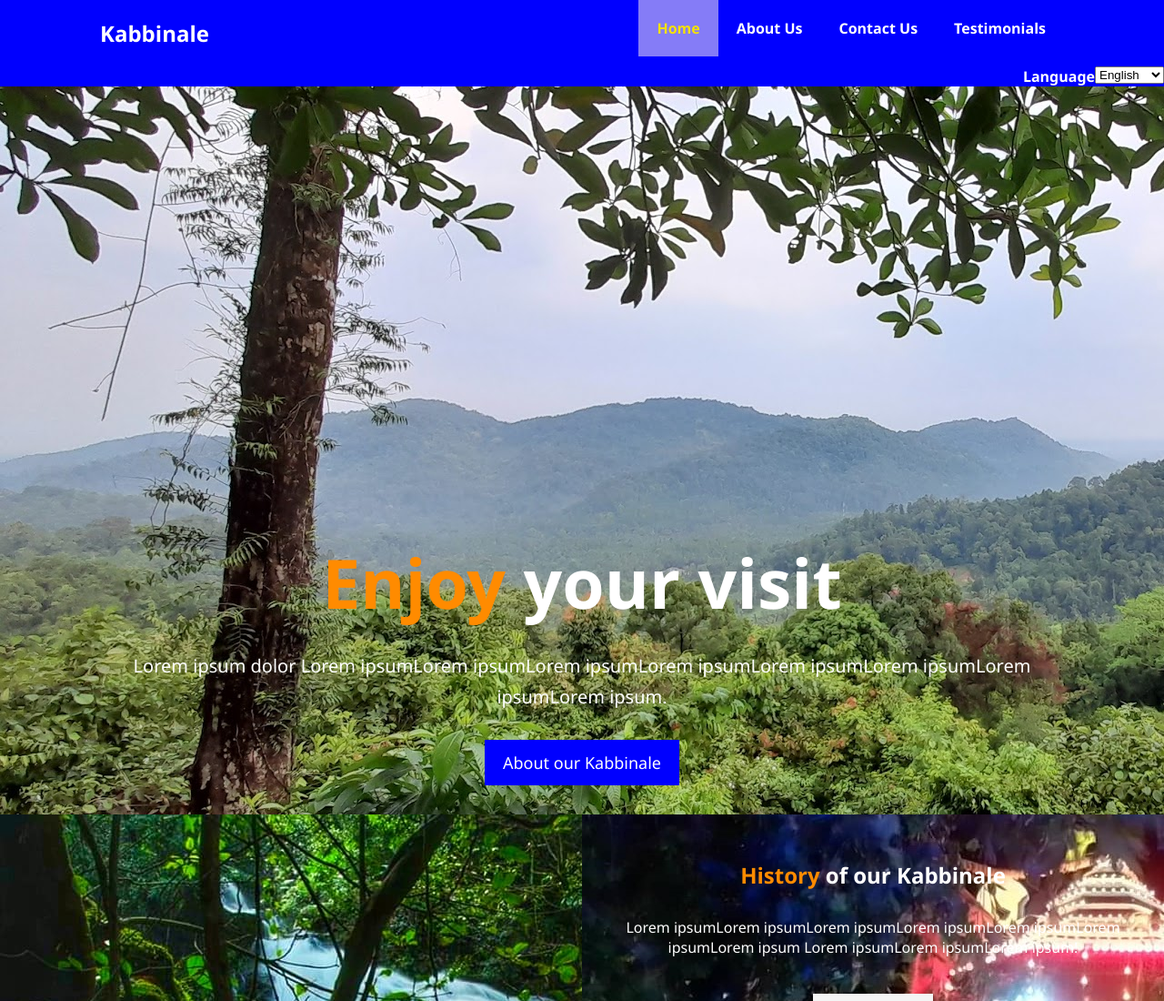
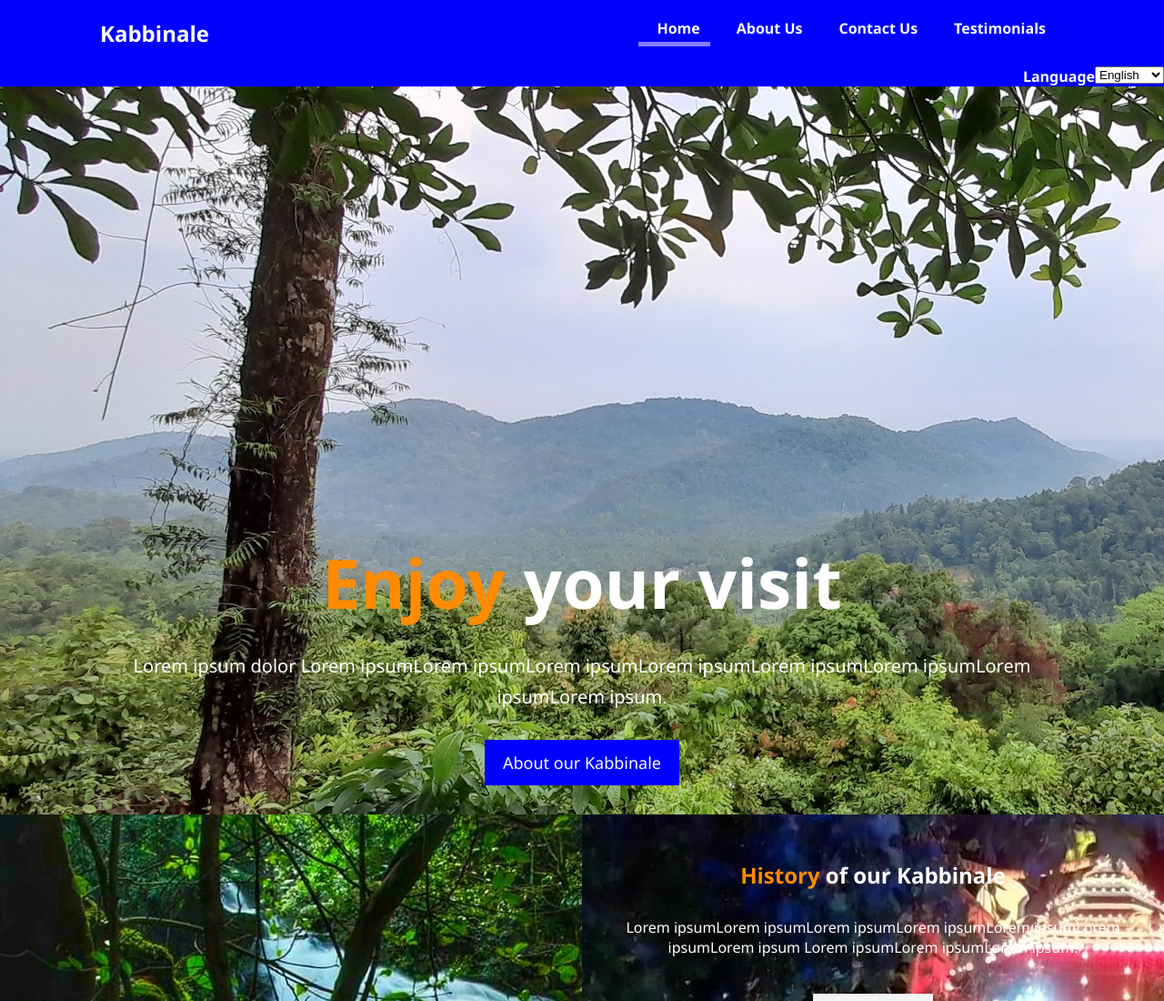
Before and after one commit to snhebbar/kabbinale.github.io, a website: page index.html in a window 1280 px wide. Shown: the top 1100 px of the page at 91% size. Drawn offline with nearby package versions, Linux system fonts and the light colour scheme.

Commit message:
menu current status updated

```diff
--- a/css/style.css
+++ b/css/style.css
@@ -119,12 +119,25 @@ p{
     padding:20px;
     text-align: center;
 }
-
+/*
 #navbar ul li a:hover,
  #navbar ul li a.current{
     background:#857CF7;
     color:#F5E200;
 }
+*/
+#navbar ul li a:hover,
+ #navbar ul li a.current {
+  /* color: #F5E200; */
+
+    background-image: linear-gradient(to bottom, #857CF7, #857CF7), linear-gradient(to bottom, transparent, transparent);
+    /* background-position: 0 100%, 0 100%; */
+	background-position: 0 80%, 0 0%;
+    background-repeat: no-repeat;
+    /*background-size: 100% 2px, 100% 1px;*/
+	background-size: 90% 5px, 0% 0px
+}
+
 
 /* showcase */
 
```
